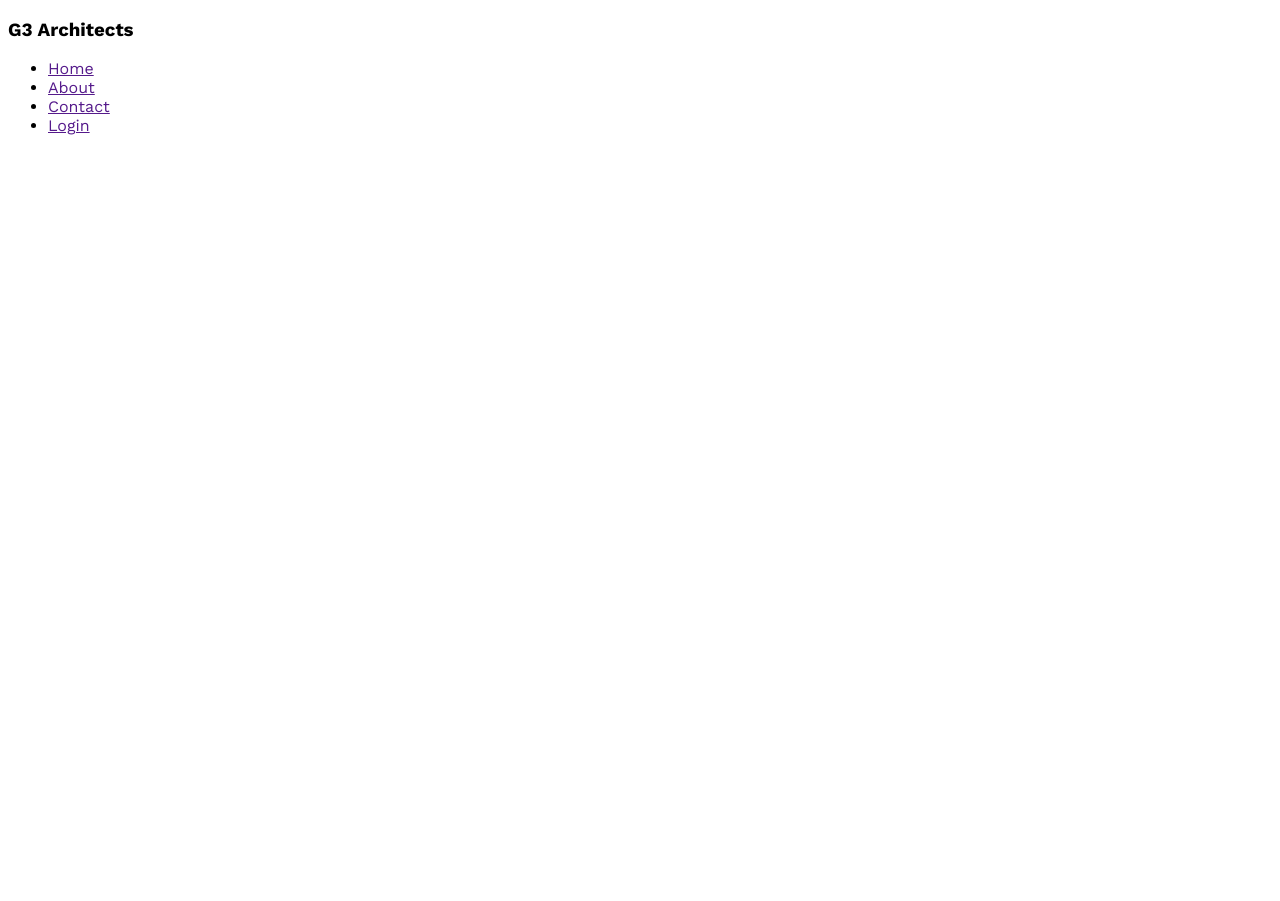
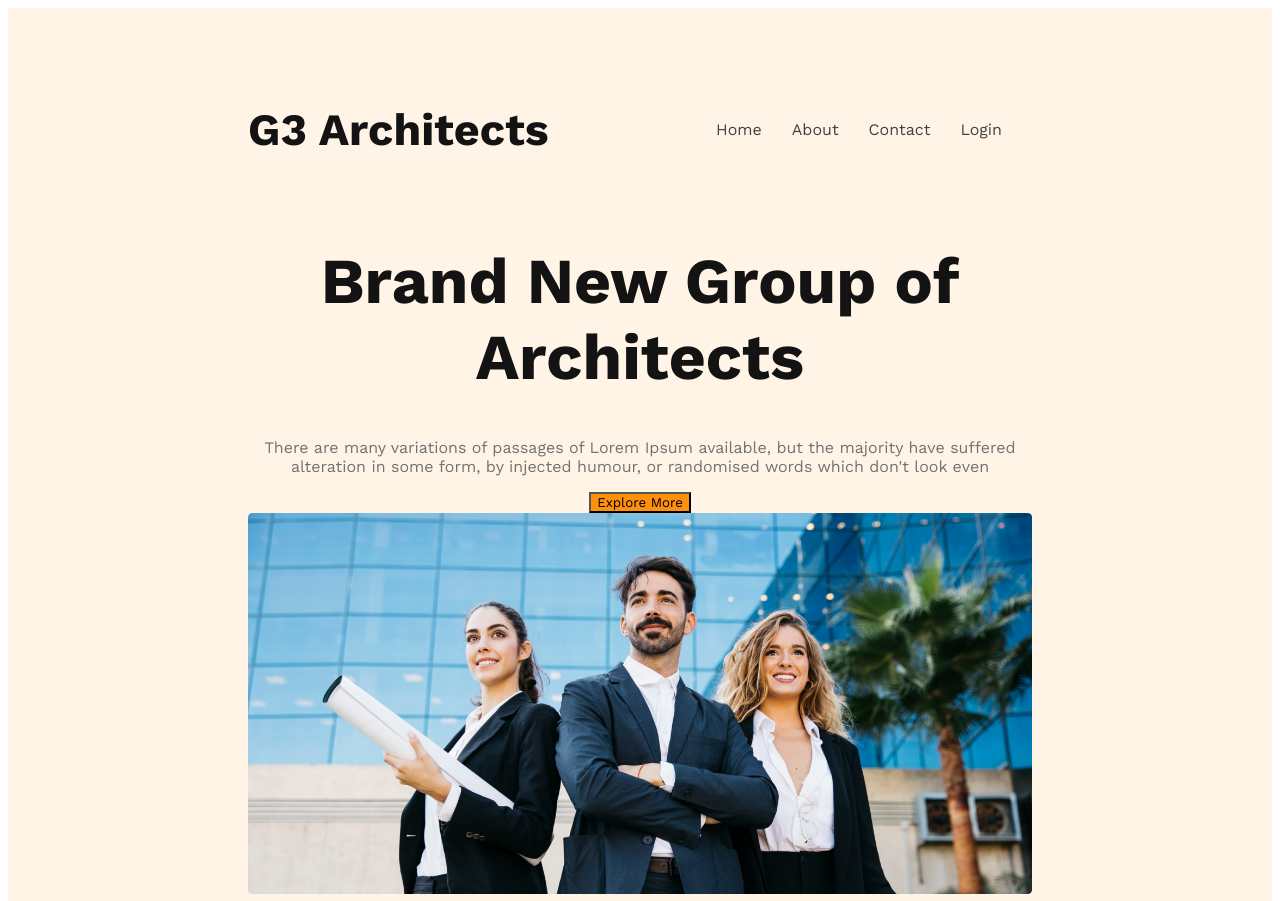
Before and after one commit to Arifur-14/g3-architect-website, a plain HTML site: page index.html in a window 1280 px wide. Shown: the top 901 px of the page. Before the commit the page ends 800 px from the top, so only its background shows below. Drawn offline with nearby package versions, Linux system fonts and the light colour scheme.

Commit message:
banner content and image added

```diff
--- a/index.html
+++ b/index.html
@@ -12,7 +12,7 @@
     <header>
         <!-- Navigation Bar -->
         <nav>
-            <h3>G3 Architects</h3>
+            <h3 class="nav-title">G3 Architects</h3>
             <ul>
                 <li><a href="">Home</a></li>
                 <li><a href="">About</a></li>
@@ -20,6 +20,17 @@
                 <li><a href="">Login</a></li>
             </ul>
         </nav>
+        <div class="banner">
+            <div class="banner-content">
+                <h1 class="banner-title">Brand New Group of Architects</h1>
+                <p class="banner-description">There are many variations of passages of Lorem Ipsum available, but the
+                    majority have suffered alteration
+                    in some form, by injected humour, or randomised words which don't look even
+                </p>
+                <button class="btn-primary">Explore More</button>
+            </div>
+            <img class="banner-image" src="images/banner.png" alt="">
+        </div>
     </header>
     <main>
 
--- a/styles/architect.css
+++ b/styles/architect.css
@@ -1,6 +1,69 @@
 /* Work Sans Font from google font */
 @import url('https://fonts.googleapis.com/css2?family=Lato:wght@700&family=Open+Sans:wght@800&family=Work+Sans:wght@400;500;600;700&display=swap');
 
+/* shared styles */
 * {
+    font-family: 'Lato', sans-serif;
+    font-family: 'Open Sans', sans-serif;
     font-family: 'Work Sans', sans-serif;
 }
+
+.btn-primary{
+    background-color: #FF900E;
+}
+
+/* header styles */
+header{
+    background: rgba(255, 144, 14, 0.10);
+    padding: 50px 240px;
+}
+
+nav {
+    display: flex;
+    justify-content: space-between;
+    align-items: center;
+}
+
+.nav-title{
+    font-size: 2.8rem;
+    font-weight: 700;
+    color: #131313;
+
+}
+
+nav>ul {
+    display: flex;
+}
+
+nav li {
+    list-style: none;
+    margin-right: 30px;
+    font-weight: 500px;
+    font-size: 1rem;
+}
+
+nav li a {
+    text-decoration: none;
+    color: #424242;
+}
+
+/* Banner Styles */
+.banner-content{
+    max-width: 800px;
+    text-align: center;
+    margin: 0 auto;
+}
+
+.banner-image{
+    max-width: 100%;
+}
+
+.banner-title{
+    font-size: 4rem;
+    font-weight: 700;
+    color: #131313;
+}
+
+.banner-description{
+    color: #727272;
+}
```
